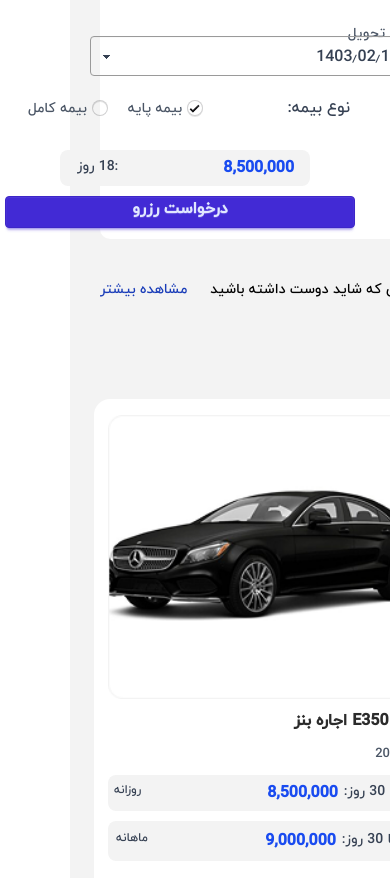
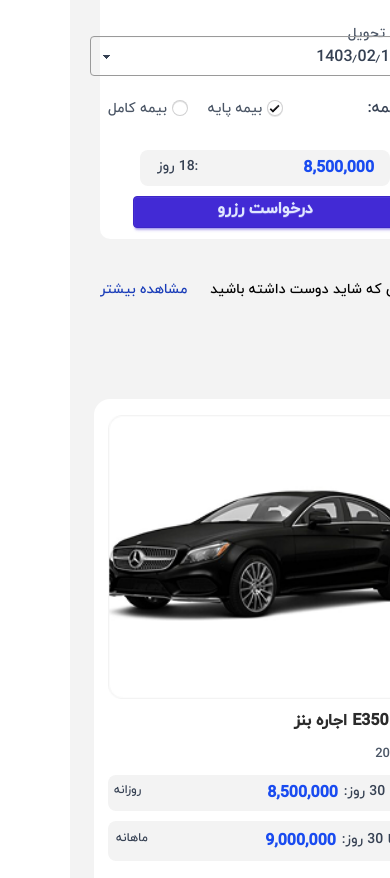
Before and after one commit to setayesh2004/project-2-web-2-1, a website built with Vite: page pdp.html in a window 390 px wide. Shown: the part 3264-4142 px from the top of the page. Built offline with nearby package versions, Linux system fonts and the light colour scheme; a web font is replaced by a local one.

Commit message:
jigjijgjgjgijwjkkr

```diff
--- a/pdp.html
+++ b/pdp.html
@@ -918,7 +918,7 @@
             </div>
 
             <div
-              class="flex mt-[20px] mr-[80px] md:mr-[23px] justify-between items-center w-[350px] md:w-[450px]"
+              class="flex mt-[20px]  mx-auto md:mr-[23px] justify-between items-center w-[350px] md:w-[450px]"
             >
               <p class="font-yekan text-[16px] text-gray-700">نوع بیمه:</p>
               <div class="flex ml-[28px] gap-[20px]">
@@ -951,7 +951,7 @@
             </div>
 
             <div
-              class="w-[250px] md:w-[450px] bg-[#f3f3f3] p-[6px] mt-[30px] rounded-[8px] mb-[10px] mr-[120px] md:mr-[20px]"
+              class="w-[250px] md:w-[450px] bg-[#f3f3f3] p-[6px] mt-[30px] rounded-[8px] mb-[10px]  mx-auto md:mr-[20px]"
             >
               <div class="flex">
                 <div class="flex md:gap-x-[6px] gap-x-[105px]">
@@ -967,7 +967,7 @@
               </div>
             </div>
 
-            <div class="w-[350px] md:w-[450px] mr-[75px] md:mr-[20px]">
+            <div class="w-[80%] md:w-[450px] md:mr-[20px] mx-auto">
               <a
                 href="#"
                 class="block btn btn-primary btn-sm font-yekan text-[16px] text-center"
```
